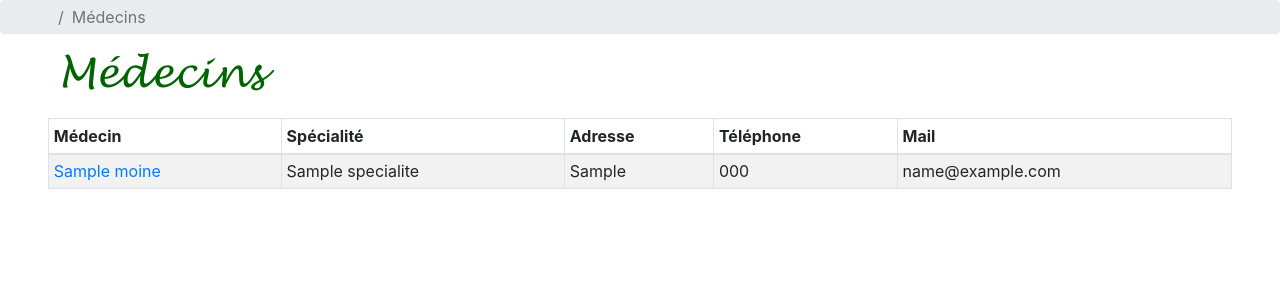
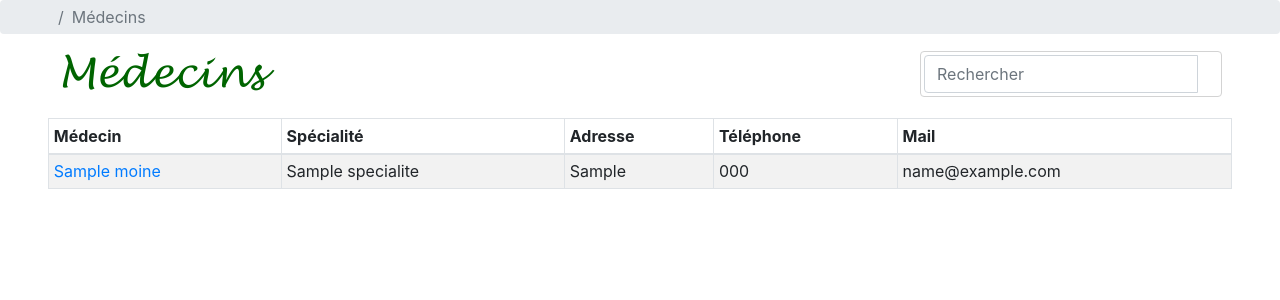
Before and after one commit to BrRoman/infirmerie, a Django app: template infirmerie/apps/toubibs/templates/toubibs/list.html in a window 1280 px wide. Shown: the part 76-376 px from the top of the page. Run offline with Django 3.2, Linux system fonts and the light colour scheme; the template is opened without the code that fills it: most values are stand-ins (such as "Sample title", 1, 10 or a date in 2020); style sheets or scripts are compiled from the project's sources; some libraries are stand-ins or nearby versions.

Commit message:
Toubibs search: first steps.

```diff
--- a/infirmerie/apps/toubibs/templates/toubibs/list.html
+++ b/infirmerie/apps/toubibs/templates/toubibs/list.html
@@ -6,11 +6,23 @@
 
 {% block content %}
     <div class="d-flex align-self-stretch">
+        <!-- Title -->
         <div id="title" class="form-inline">
             <h1>Médecins</h1>
             <a href={% url 'toubibs:create' %}><p class="mr-auto" title="Ajouter un médecin"><span class="fas fa-plus-circle"></p></a>
         </div>
-        <div class="ml-auto">{% include 'pagination.html' %}</div>
+
+        <!-- Tools -->
+        <div id="tools" class="d-flex align-items-center ml-auto">
+            <!-- Search -->
+            <div id="search" class="input-group">
+                <input type="text" id="search_input" class="form-control" placeholder="Rechercher">
+                <span class="fas fa-search mt-1" style="cursor: default;"></span>
+            </div>
+
+            <!-- Pagination --><!-- TODO: Formatting bug. -->
+            <div class="ml-auto">{% include 'pagination.html' %}</div>
+        </div>
     </div>
 
     <table class="table table-striped table-bordered table-sm">
--- a/infirmerie/static/css/infirmerie.less
+++ b/infirmerie/static/css/infirmerie.less
@@ -67,6 +67,12 @@ body {
             cursor: pointer;
             font-size: 1.5em;
             margin: 0px 10px 0px 10px;
+        }
+
+        #search {
+            border: 1px solid lightgrey;
+            border-radius: 4px;
+            padding: 3px;
         }
     }
 
--- a/infirmerie/static/js/infirmerie.js
+++ b/infirmerie/static/js/infirmerie.js
@@ -50,4 +50,8 @@ $(document).ready(function () {
         year = date.getYear() + 1900;
         window.location.href = '/billets/agenda/' + day + '/' + month + '/' + year;
     });
+    // List of toubibs: search:
+    $('#search_input').keyup(function () {
+        console.log($(this).val());
+    });
 });
```
